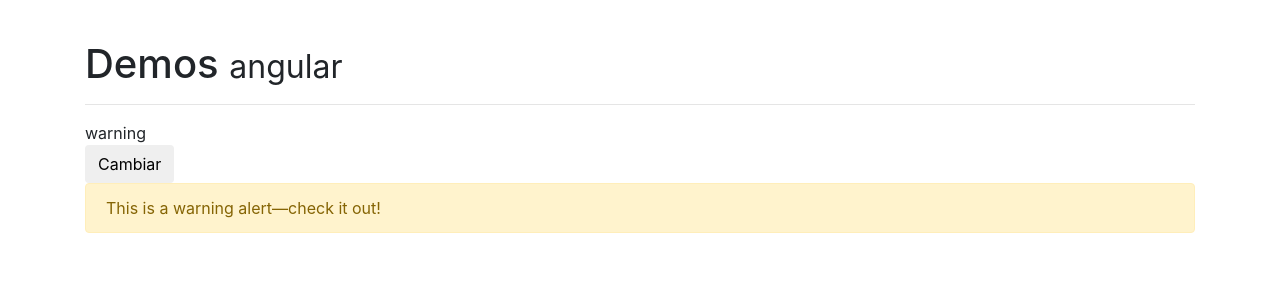
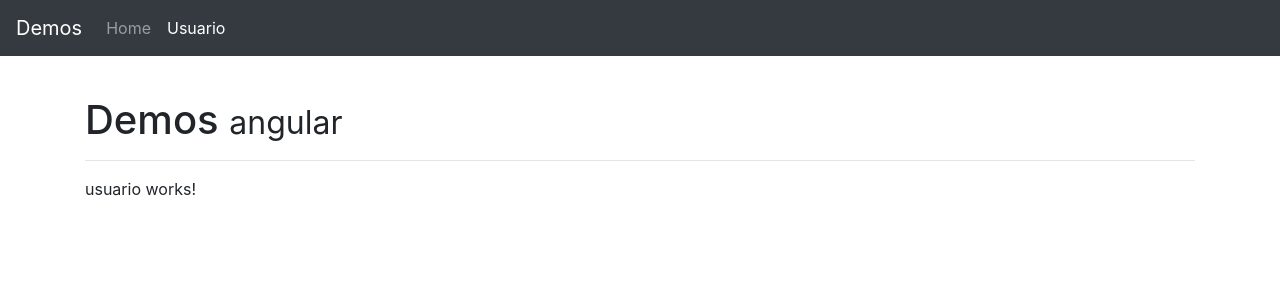
Before and after one commit to sebasvalencia/Angular5Miscelaneos, an Angular app: page /usuario in a window 1280 px wide. Shown: the top 300 px of the page. Built offline with nearby package versions, Linux system fonts and the light colour scheme.

Commit message:
Quinta app en Angular - Miscelaneos - Se crea componentes de navbar, usuarios para editar, nuevo y detalle y el home, para crear rutas hijas

```diff
--- a/src/app/app.component.html
+++ b/src/app/app.component.html
@@ -1,3 +1,5 @@
+<app-navbar></app-navbar>
+
 <div class="container main-container">
 
   <h1>Demos
@@ -24,6 +26,10 @@
  <!--   Hola Mundo
   </p> -->
 
-  <app-ng-switch></app-ng-switch>
+  <!--<app-ng-switch></app-ng-switch>-->
+
+
+  <router-outlet></router-outlet>
+
 
 </div>
--- /dev/null
+++ b/src/app/app.routes.ts
@@ -0,0 +1,15 @@
+import { Routes, RouterModule } from '@angular/router';
+import { NgModule } from '@angular/core';
+
+import { HomeComponent } from './components/home/home.component';
+import { UsuarioComponent } from './components/usuario/usuario.component';
+
+
+
+const routes: Routes = [
+    { path: 'home', component: HomeComponent },
+    { path: 'usuario', component: UsuarioComponent },
+    { path: '**', pathMatch:'full', redirectTo:'home' }
+];
+
+export const APP_ROUTING = RouterModule.forRoot(routes);
--- /dev/null
+++ b/src/app/components/home/home.component.ts
@@ -0,0 +1,25 @@
+import { Component, OnInit } from '@angular/core';
+
+@Component({
+  selector: 'app-home',
+  template: `
+  <app-ng-style></app-ng-style>
+  <app-css></app-css>
+  <app-clases></app-clases>
+
+  <p [appResaltado]="'red'">
+    Hola Mundo
+  </p>
+
+  <app-ng-switch></app-ng-switch>
+  `,
+  styles: []
+})
+export class HomeComponent implements OnInit {
+
+  constructor() { }
+
+  ngOnInit() {
+  }
+
+}
--- /dev/null
+++ b/src/app/components/navbar/navbar.component.html
@@ -0,0 +1,22 @@
+<nav class="navbar navbar-expand-lg navbar-dark bg-dark">
+  <a class="navbar-brand" href="#">Demos</a>
+
+
+  <button class="navbar-toggler" type="button" data-toggle="collapse" data-target="#navbarNav" aria-controls="navbarNav" aria-expanded="false"
+    aria-label="Toggle navigation">
+    <span class="navbar-toggler-icon"></span>
+  </button>
+
+
+  <div class="collapse navbar-collapse" id="navbarNav">
+
+    <ul class="navbar-nav">
+      <li class="nav-item " routerLinkActive="active">
+        <a class="nav-link" [routerLink]="['home']">Home</a>
+      </li>
+      <li class="nav-item" routerLinkActive="active">
+        <a class="nav-link" [routerLink]="['usuario']">Usuario</a>
+      </li>
+    </ul>
+  </div>
+</nav>
--- /dev/null
+++ b/src/app/components/navbar/navbar.component.ts
@@ -0,0 +1,15 @@
+import { Component, OnInit } from '@angular/core';
+
+@Component({
+  selector: 'app-navbar',
+  templateUrl: './navbar.component.html',
+  styles: []
+})
+export class NavbarComponent implements OnInit {
+
+  constructor() { }
+
+  ngOnInit() {
+  }
+
+}
--- /dev/null
+++ b/src/app/components/usuario/usuario-detalle.component.ts
@@ -0,0 +1,19 @@
+import { Component, OnInit } from '@angular/core';
+
+@Component({
+  selector: 'app-usuario-detalle',
+  template: `
+    <p>
+      usuario-detalle works!
+    </p>
+  `,
+  styles: []
+})
+export class UsuarioDetalleComponent implements OnInit {
+
+  constructor() { }
+
+  ngOnInit() {
+  }
+
+}
--- /dev/null
+++ b/src/app/components/usuario/usuario-editar.component.ts
@@ -0,0 +1,19 @@
+import { Component, OnInit } from '@angular/core';
+
+@Component({
+  selector: 'app-usuario-editar',
+  template: `
+    <p>
+      usuario-editar works!
+    </p>
+  `,
+  styles: []
+})
+export class UsuarioEditarComponent implements OnInit {
+
+  constructor() { }
+
+  ngOnInit() {
+  }
+
+}
--- /dev/null
+++ b/src/app/components/usuario/usuario-nuevo.component.ts
@@ -0,0 +1,19 @@
+import { Component, OnInit } from '@angular/core';
+
+@Component({
+  selector: 'app-usuario-nuevo',
+  template: `
+    <p>
+      usuario-nuevo works!
+    </p>
+  `,
+  styles: []
+})
+export class UsuarioNuevoComponent implements OnInit {
+
+  constructor() { }
+
+  ngOnInit() {
+  }
+
+}
--- /dev/null
+++ b/src/app/components/usuario/usuario.component.html
@@ -0,0 +1,3 @@
+<p>
+  usuario works!
+</p>
--- /dev/null
+++ b/src/app/components/usuario/usuario.component.ts
@@ -0,0 +1,14 @@
+import { Component, OnInit } from '@angular/core';
+
+@Component({
+  selector: 'app-usuario',
+  templateUrl: './usuario.component.html'
+})
+export class UsuarioComponent implements OnInit {
+
+  constructor() { }
+
+  ngOnInit() {
+  }
+
+}
```
Also changed, not shown: src/app/app.module.ts (+17 -2 lines).
